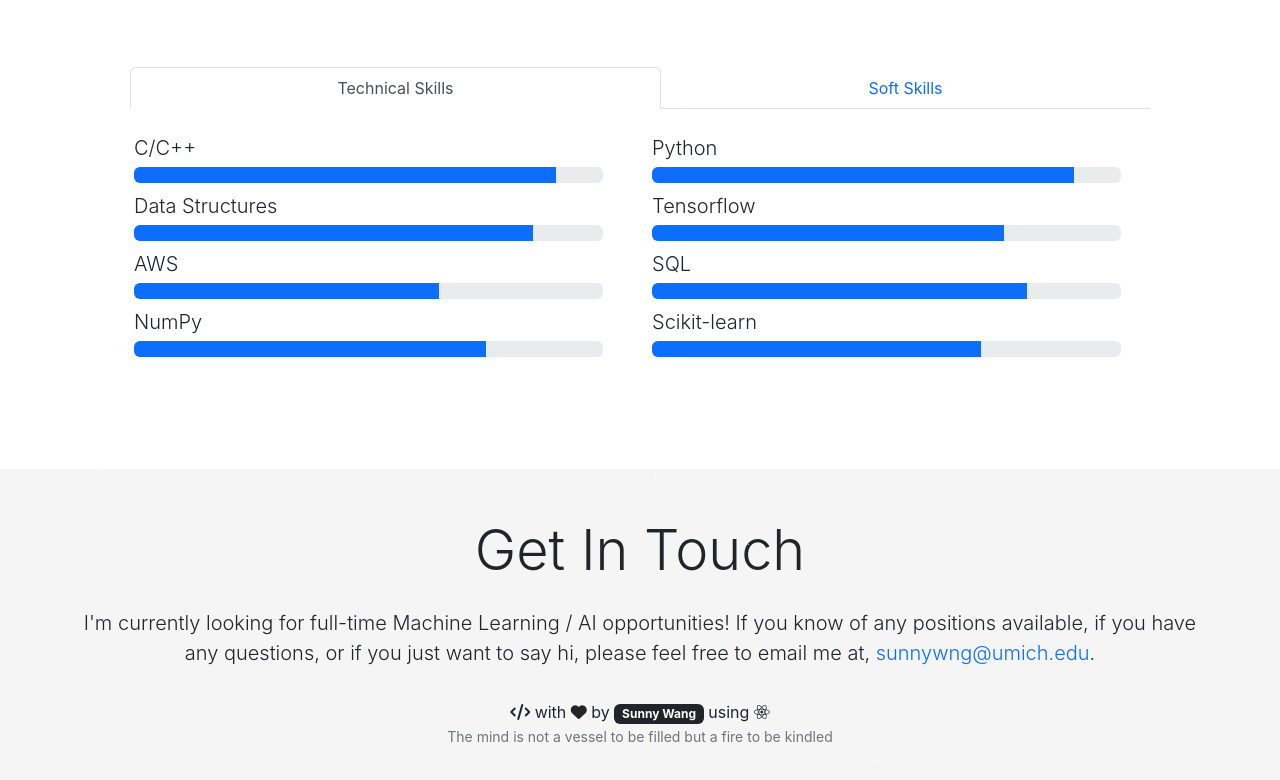
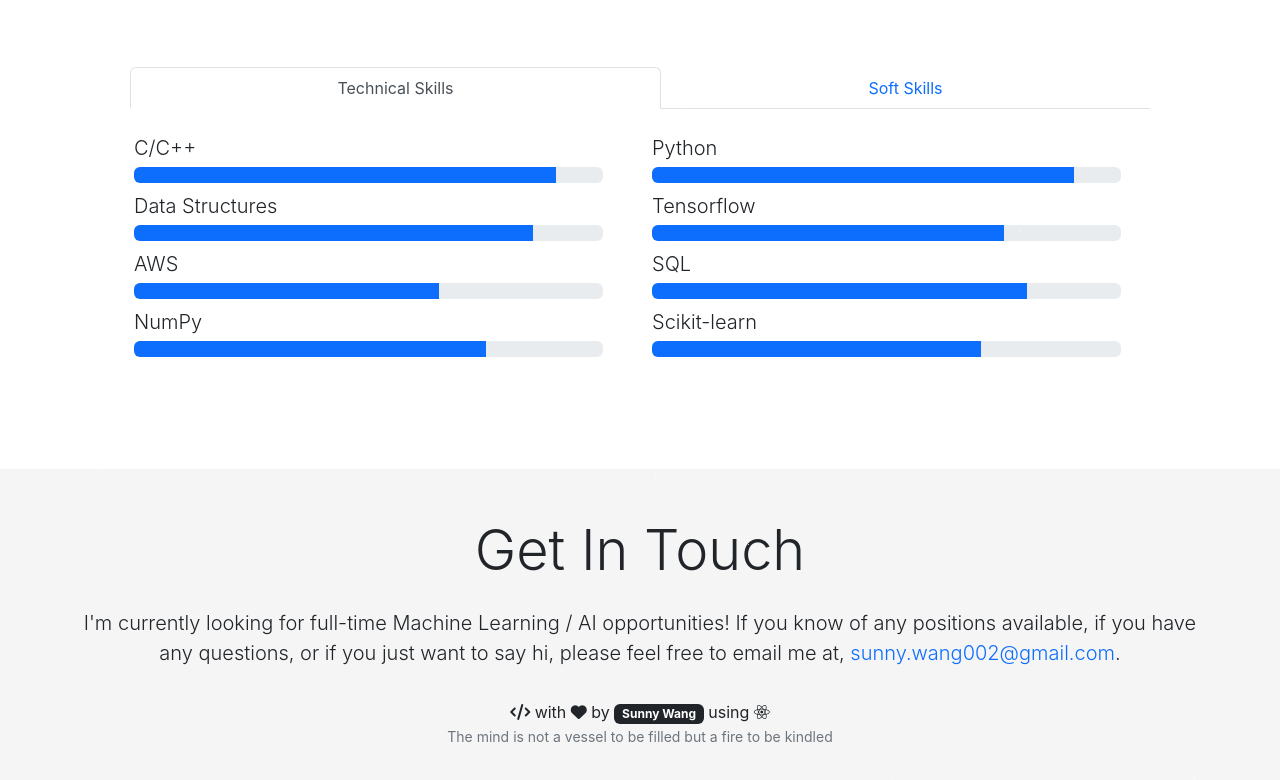
Before and after one commit to SunnyWang0/home, a React (Create React App) app: page / in a window 1280 px wide. Shown: the part 1722-2502 px from the top of the page. Built offline with nearby package versions, Linux system fonts and the light colour scheme; no server answers.

Commit message:
change email

```diff
--- a/src/editable-stuff/config.js
+++ b/src/editable-stuff/config.js
@@ -127,7 +127,7 @@ const getInTouch = {
   heading: "Get In Touch",
   message:
     "I'm currently looking for full-time Machine Learning / AI opportunities! If you know of any positions available, if you have any questions, or if you just want to say hi, please feel free to email me at",
-  email: "sunnywng@umich.edu",
+  email: "sunny.wang002@gmail.com",
 };
 
 const experiences = {
```
